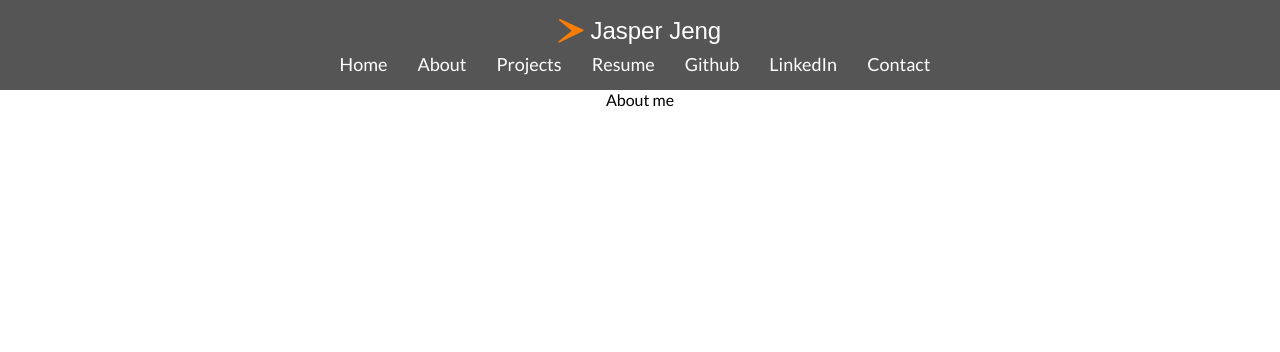
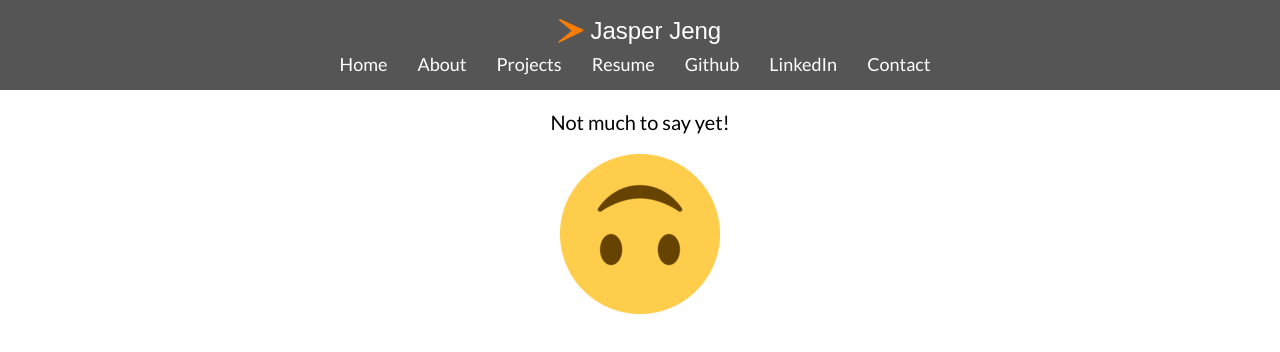
Before and after one commit to hueyjj/PersonalSite, a React (Create React App) app: page /about in a window 1280 px wide. Shown: the top 352 px of the page. Built offline with nearby package versions, Linux system fonts and the light colour scheme.

Commit message:
basic information for each page

```diff
--- a/src/components/About.js
+++ b/src/components/About.js
@@ -1,10 +1,16 @@
 import React, { Component } from 'react';
+
+import "../styles/About.css";
+import UpsideDownFace from "../images/UpsideDownFace.png"
 
 class About extends React.Component {
   render() {
     return (
-      <div>
-        About me
+      <div className="content-about">
+        <p>
+          Not much to say yet!
+        </p>
+        <img src={UpsideDownFace} alt="=(" />
       </div>
     );
   }
--- a/src/components/Contact.js
+++ b/src/components/Contact.js
@@ -1,10 +1,14 @@
 import React, { Component } from 'react';
+
+import "../styles/Contact.css";
 
 class Contact extends React.Component {
   render() {
     return (
-      <div>
-        Contact me at
+      <div className="content-contact">
+        <p>
+          I am available at <mark className="mark-blue">jajeng@ucsc.edu</mark> or <mark className="mark-blue">jasperjeng@gmail.com</mark>
+        </p>
       </div>
     );
   }
--- a/src/components/Home.js
+++ b/src/components/Home.js
@@ -19,7 +19,7 @@ class Home extends React.Component {
           Anyway... I'm an aspiring <mark className="mark-orange">software engineer/developer/ ? </mark> hoping to add a <mark className="mark-red">twist</mark> somehow...
 
           <br /><br />
-          But for the time being I'll be hanging around at <mark className="mark-darkblue">UCSC</mark>
+          But for the time being I'll be hanging around at <mark className="mark-darkblue"><a target="_blank" href="https://www.ucsc.edu/">UCSC</a></mark>
           <br /><br />
 
           As always good luck and have fun!
--- a/src/components/Projects.js
+++ b/src/components/Projects.js
@@ -1,10 +1,21 @@
 import React, { Component } from 'react';
+import { Link } from 'react-router-dom'
+
+import "../styles/Projects.css"
 
 class Projects extends React.Component {
   render() {
     return (
-      <div>
-        Projects
+      <div className="content-projects">
+        <p>
+          For now please go to my <a target="__blank" title="Github" href="https://www.github.com/hueyjj">Github</a> or
+          <Link to="/resume"> Resume</Link> if its up
+
+          <br /><br />
+
+          m(_ _) m
+
+        </p>
       </div>
     );
   }
--- /dev/null
+++ b/src/styles/About.css
@@ -0,0 +1,10 @@
+.content-about {
+  display: block;
+  margin-left: 25%;
+  margin-right: 25%;
+}
+
+.content-about p {
+  text-align: center;
+  font-size: 20px;
+}
--- /dev/null
+++ b/src/styles/Contact.css
@@ -0,0 +1,10 @@
+.content-contact {
+  display: block;
+  margin-left: 25%;
+  margin-right: 25%;
+}
+
+.content-contact p {
+  text-align: left;
+  font-size: 20px;
+}
--- /dev/null
+++ b/src/styles/Projects.css
@@ -0,0 +1,10 @@
+.content-projects {
+  display: block;
+  margin-left: 25%;
+  margin-right: 25%;
+}
+
+.content-projects p {
+  text-align: center;
+  font-size: 20px;
+}
--- a/src/styles/index.css
+++ b/src/styles/index.css
@@ -5,6 +5,7 @@ body {
 }
 
 a {
+  text-decoration: none;
   cursor: pointer;
 }
 
```
Also changed, not shown: src/images/UpsideDownFace.png (added).
